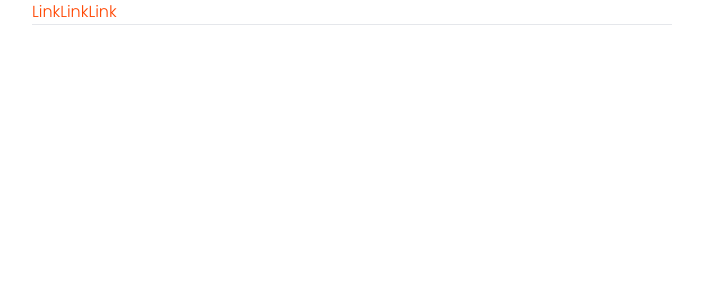
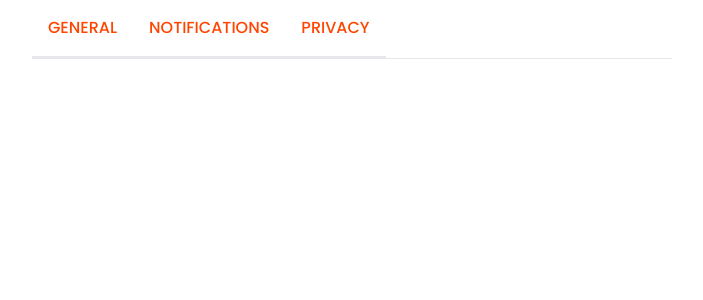
Before and after one commit to Nimira43/User-Setting-Application, a Vue app: page / in a window 1280 px wide. Shown: the top 300 px of the page, without its empty margins (288-991 px from the left). Built offline with nearby package versions, Linux system fonts and the light colour scheme.

Commit message:
Turning the links to buttons

```diff
--- a/src/components/TabLink.vue
+++ b/src/components/TabLink.vue
@@ -1,5 +1,9 @@
 <template>
-  Link
+  <button
+    :class="{'p-4 border-b-2 uppercase font-medium': true}"
+  >
+    {{  tab.label }}
+  </button>
 </template>
 
 <script setup lang='ts'>
```
